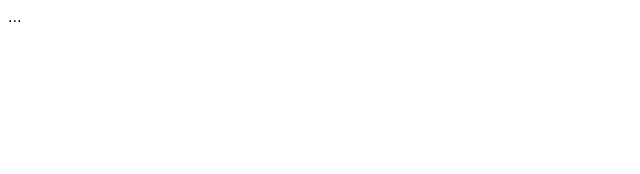
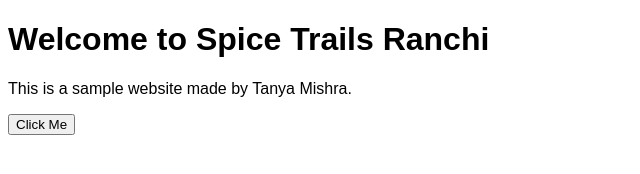
Before and after one commit to mishratanya2311/spice-trails-ranchi, a plain HTML site: page index.html in a window 1280 px wide. Shown: the whole page, without its empty margins (0-640 px from the left). Drawn offline with Linux system fonts and the light colour scheme.

Commit message:
Update index.html

```diff
--- a/index.html
+++ b/index.html
@@ -1,12 +1,17 @@
 <!DOCTYPE html>
 <html lang="en">
 <head>
-    <meta charset="UTF-8" />
-    <meta name="viewport" content="width=device-width, initial-scale=1, maximum-scale=1" />
-    <title>Spice Trails Ranchi</title>
-    <link rel="stylesheet" href="style.css" />
+  <meta charset="UTF-8">
+  <meta name="viewport" content="width=device-width, initial-scale=1.0">
+  <title>Spice Trails Ranchi</title>
+  <link rel="stylesheet" href="style.css">
 </head>
 <body>
-    ...
+  <h1>Welcome to Spice Trails Ranchi</h1>
+  <p>This is a sample website made by Tanya Mishra.</p>
+
+  <button onclick="greet()">Click Me</button>
+
+  <script src="script.js"></script>
 </body>
 </html>
```
